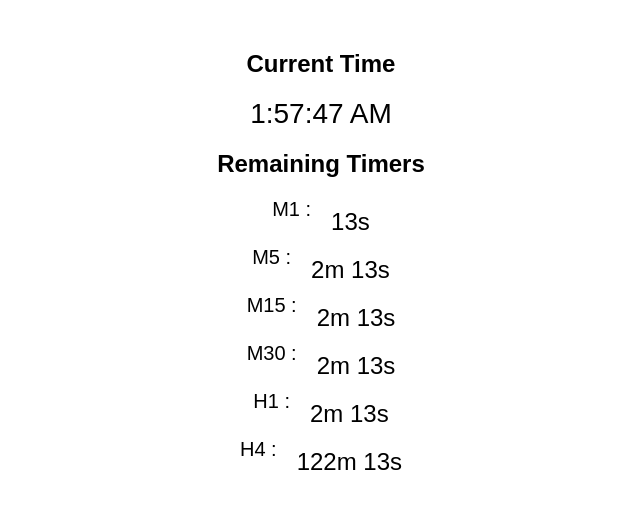
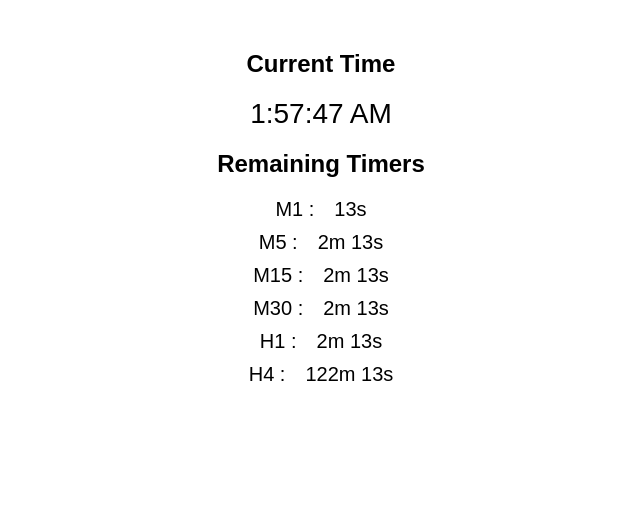
Before and after one commit to paichayon321/timecount, a plain HTML site: page index.html in a window 1280 px wide. Shown: the whole page, without its empty margins (319-959 px from the left). Drawn offline with Linux system fonts and the light colour scheme.

Commit message:
Update index.html

```diff
--- a/index.html
+++ b/index.html
@@ -36,32 +36,32 @@
         <h2>Remaining Timers</h2>
         <div class="countdown-row">
             <div>M1  :</div>
-            <div class="countdown" id="countdown1m"></div>
+            <div id="countdown1m"></div>
         </div>
 
         <div class="countdown-row">
             <div>M5  :</div>
-            <div class="countdown" id="countdown5m"></div>
+            <div id="countdown5m"></div>
         </div>
 
         <div class="countdown-row">
             <div>M15 :</div>
-            <div class="countdown" id="countdown15m"></div>
+            <div id="countdown15m"></div>
         </div>
 
         <div class="countdown-row">
             <div>M30 :</div>
-            <div class="countdown" id="countdown30m"></div>
+            <div id="countdown30m"></div>
         </div>
 
         <div class="countdown-row">
             <div>H1  :</div>
-            <div class="countdown" id="countdown1h"></div>
+            <div id="countdown1h"></div>
         </div>
 
         <div class="countdown-row">
             <div>H4  :</div>
-            <div class="countdown" id="countdown4h"></div>
+            <div id="countdown4h"></div>
         </div>
     </div>
 
```
